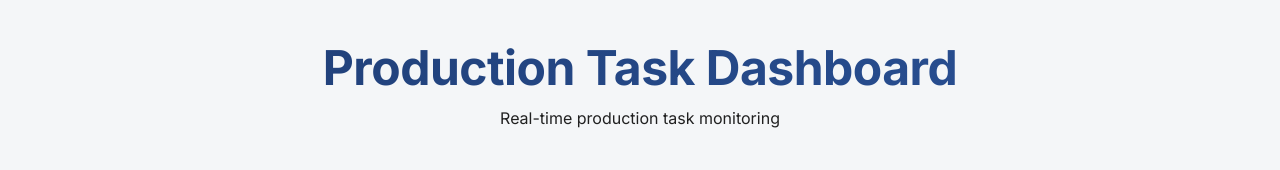
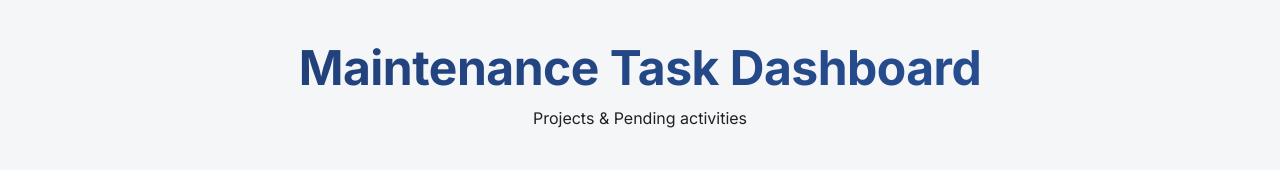
Before and after one commit to Jasvik15/task-manager, a React (Vite) app: page /dashboard in a window 1280 px wide. Shown: the top 170 px of the page. Built offline with nearby package versions, Linux system fonts and the light colour scheme; no server answers; the database is empty.

Commit message:
name change

```diff
--- a/src/pages/Dashboard.jsx
+++ b/src/pages/Dashboard.jsx
@@ -61,10 +61,10 @@ const Dashboard = () => {
             letterSpacing: '-0.5px',
           }}
         >
-          Production Task Dashboard
+          Maintenance Task Dashboard
         </Typography>
         <Typography variant="subtitle1" color="text.secondary" sx={{ mt: 1 }}>
-          Real-time production task monitoring
+          Projects & Pending activities
         </Typography>
       </Box>
 
```
